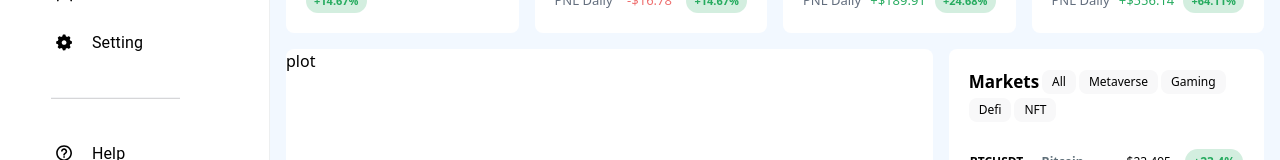
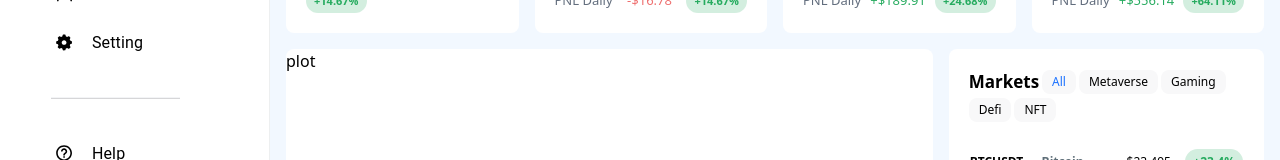
Before and after one commit to Farhad16/dashboard-bluetrade, a React (Create React App) app: page / in a window 1280 px wide. Shown: the part 270-430 px from the top of the page. Built offline with nearby package versions, Linux system fonts and the light colour scheme.

Commit message:
Highlight color added in market-(all)

```diff
--- a/src/components/dashboard/market/Markets.js
+++ b/src/components/dashboard/market/Markets.js
@@ -14,7 +14,9 @@ function Markets() {
         {catagories.map((name) => (
           <span
             key={name}
-            className="text-xs bg-[#F8F8F9] dark:bg-[#131313] px-2.5 py-1 rounded-lg"
+            className={`text-xs bg-[#F8F8F9] dark:bg-[#131313] px-2.5 py-1 rounded-lg ${
+              name === "All" && "text-[#1A71FF]"
+            }`}
           >
             {name}
           </span>
```
